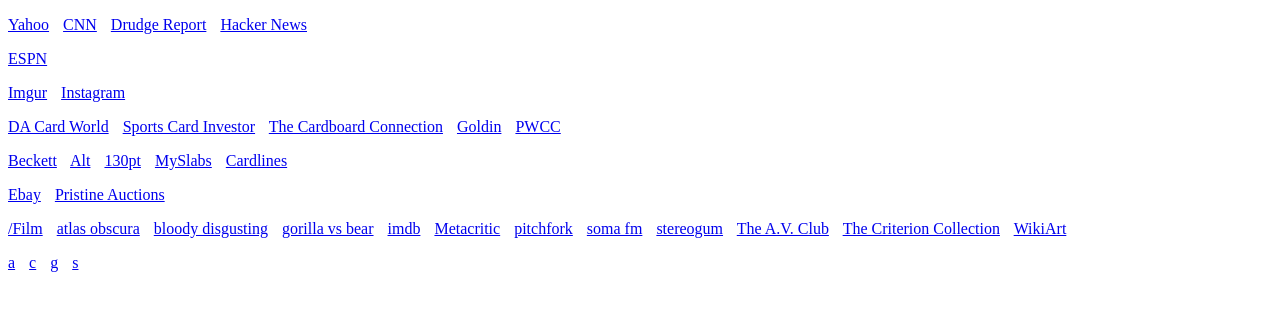
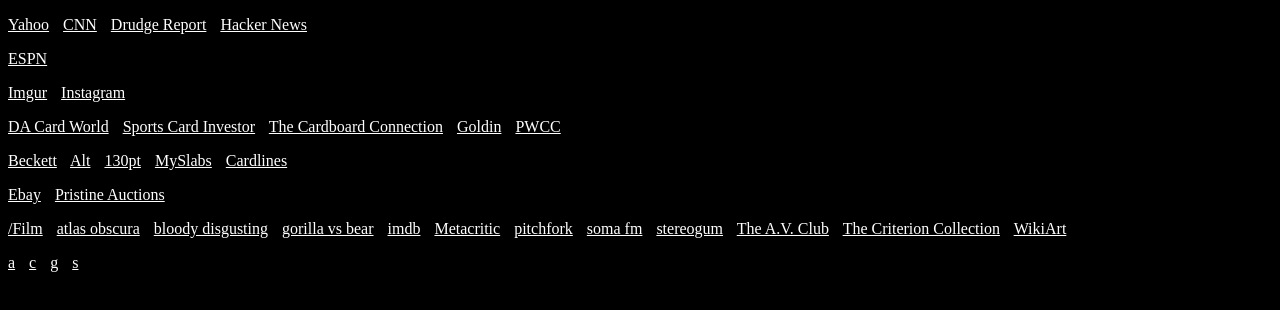
Before and after one commit to zacito/zacito.github.io, a plain HTML site: page a/index.html in a window 1280 px wide. Drawn offline with Linux system fonts and the light colour scheme.

Commit message:
Update index.html

```diff
--- a/a/index.html
+++ b/a/index.html
@@ -4,7 +4,9 @@
 <meta name="viewport" content="width=device-width, initial-scale=1.0" />
 <title>a</title>
 <style type="text/css">
-a{display:initial;margin:0 10px 0 0;padding:0;}
+a{color:white;display:initial;margin:0 10px 0 0;padding:0;}
+body{background:black;color:white;}
+p{color:white;}
 </style>
 <meta name="robots" content="noindex" />
 </head>
@@ -34,7 +36,7 @@ a{display:initial;margin:0 10px 0 0;padding:0;}
 <p>
 <a href="https://dacardworld.com">DA Card World</a>
 <a href="https://sportscardinvestor.com">Sports Card Investor</a>
-<a href="https://cardboardconnectiom.com">The Cardboard Connection</a>
+<a href="https://cardboardconnection.com">The Cardboard Connection</a>
 <a href="https://goldin.co/">Goldin</a>
 <a href="https://www.pwccmarketplace.com/">PWCC</a>
 </p>
```
